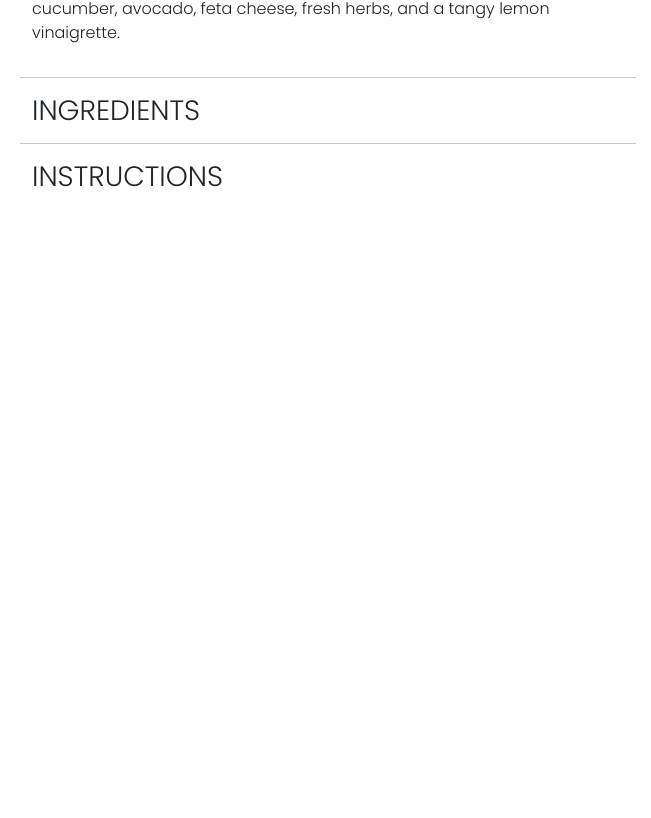
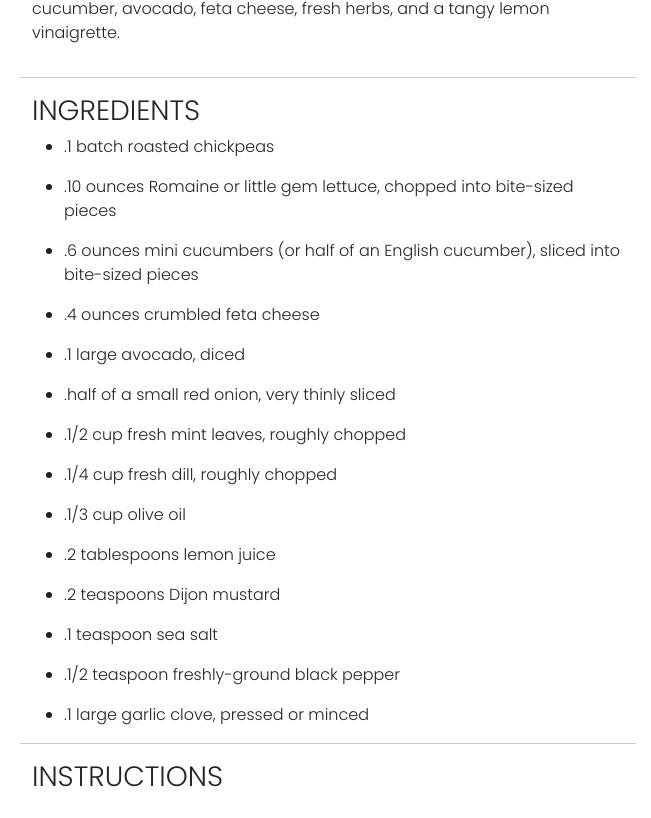
Before and after one commit to charles-okunzo/recipe-hub, an Angular app in the folder Frontend/recipe/: page / in a window 1280 px wide. Shown: the part 430-1248 px from the top of the page, without its empty margins (312-963 px from the left). Before the commit the page ends 800 px from the top, so only its background shows below. Built offline with nearby package versions, Linux system fonts and the light colour scheme.

Commit message:
feature: add ingridients components

```diff
--- a/Frontend/recipe/src/app/recipe-detail/recipe-detail.component.ts
+++ b/Frontend/recipe/src/app/recipe-detail/recipe-detail.component.ts
@@ -6,6 +6,23 @@ import { Component, OnInit } from '@angular/core';
   styleUrls: ['./recipe-detail.component.css']
 })
 export class RecipeDetailComponent implements OnInit {
+  ingredients:Recipe[]=[
+    {name:'1 batch roasted chickpeas'},
+    {name:'10 ounces Romaine or little gem lettuce, chopped into bite-sized pieces'},
+    {name:'6 ounces mini cucumbers (or half of an English cucumber), sliced into bite-sized pieces'},
+    {name:'4 ounces crumbled feta cheese'},
+    {name:'1 large avocado, diced'},
+    {name:'half of a small red onion, very thinly sliced'},
+    {name:'1/2 cup fresh mint leaves, roughly chopped'},
+    {name:'1/4 cup fresh dill, roughly chopped'},
+    {name:'1/3 cup olive oil'},
+    {name:'2 tablespoons lemon juice'},
+    {name:'2 teaspoons Dijon mustard'},
+    {name:'1 teaspoon sea salt'},
+    {name:'1/2 teaspoon freshly-ground black pepper'},
+    {name:'1 large garlic clove, pressed or minced'},
+
+  ];
 
   constructor() { }
 
```
